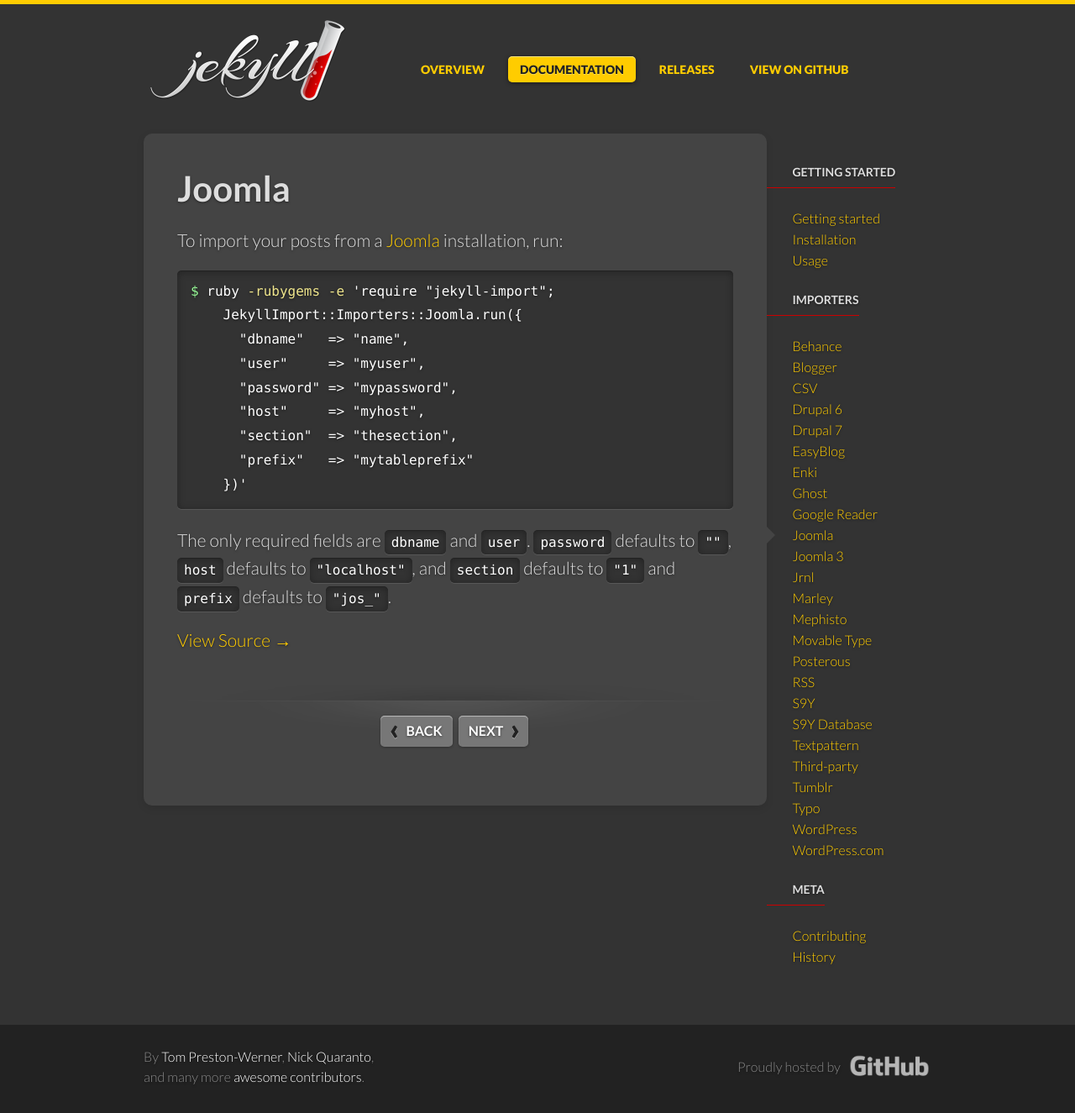
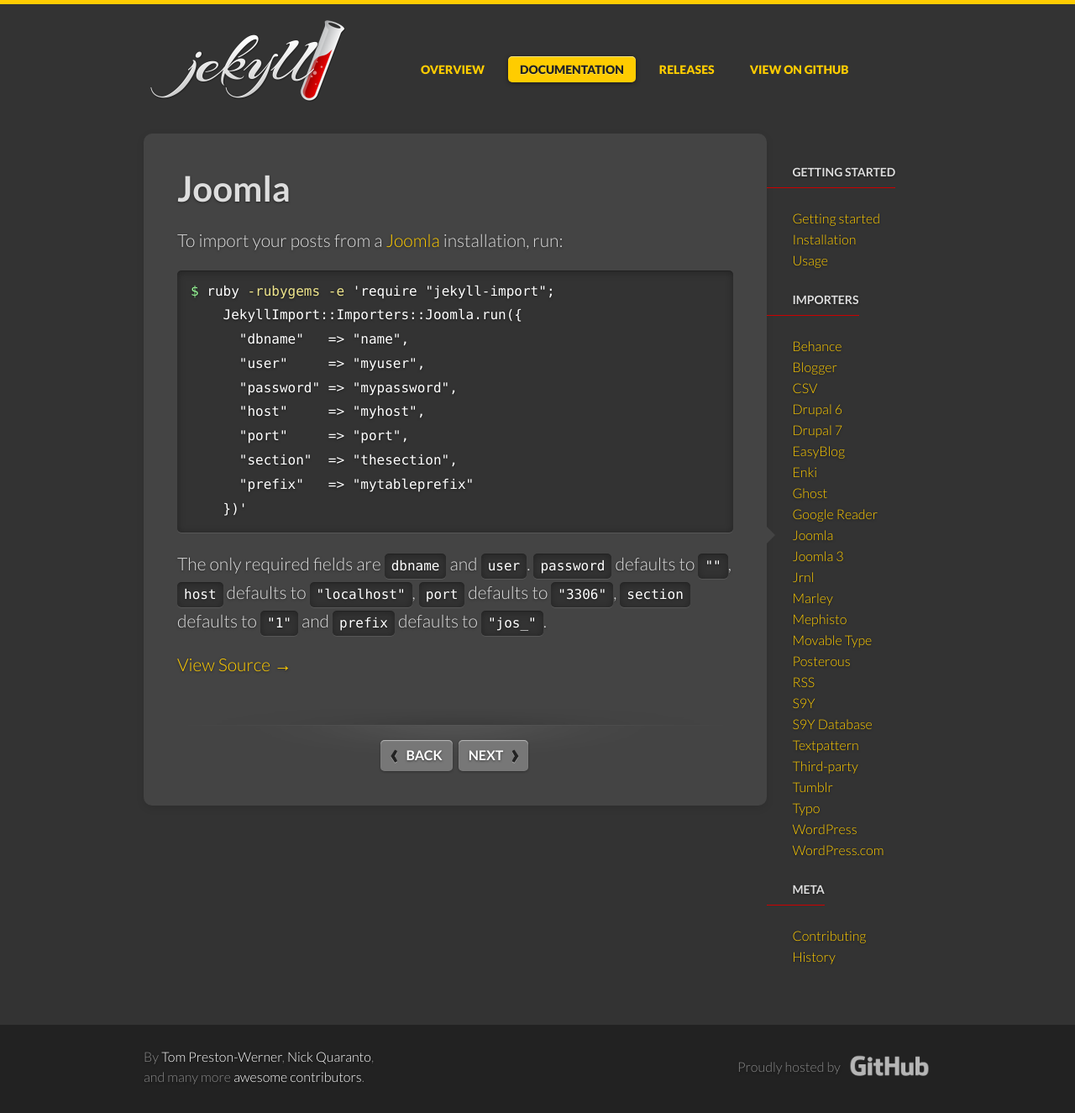
Before and after one commit to jekyll/jekyll-import, a Jekyll site: the page built from docs/_importers/joomla.md, in a window 1280 px wide. Shown: the whole page at 84% size. Built offline with Jekyll 4.4.1, drawn with Linux system fonts in a browser that asks for light colours; some web fonts are replaced.

Commit message:
add-port-option-for-joomla-importers * Add option to specify the MySQL port for the Joomla importers * Use Ruby 1.9 hash syntax * Update the Joomla importers documentation

```diff
--- a/docs/_importers/joomla.md
+++ b/docs/_importers/joomla.md
@@ -16,11 +16,12 @@
       "user"     => "myuser",
       "password" => "mypassword",
       "host"     => "myhost",
+      "port"     => "port",
       "section"  => "thesection",
       "prefix"   => "mytableprefix"
     })'
 {% endhighlight %}
 
 The only required fields are `dbname` and `user`. `password` defaults to `""`,
-`host` defaults to `"localhost"`, and `section` defaults to `"1"` and `prefix`
-defaults to `"jos_"`.
+`host` defaults to `"localhost"`, `port` defaults to `"3306"`, `section`
+defaults to `"1"` and `prefix` defaults to `"jos_"`.
```
Also changed, not shown: docs/_importers/joomla3.md (+3 -1 lines), lib/jekyll-import/importers/joomla.rb (+5 -3 lines), lib/jekyll-import/importers/joomla3.rb (+5 -3 lines).
